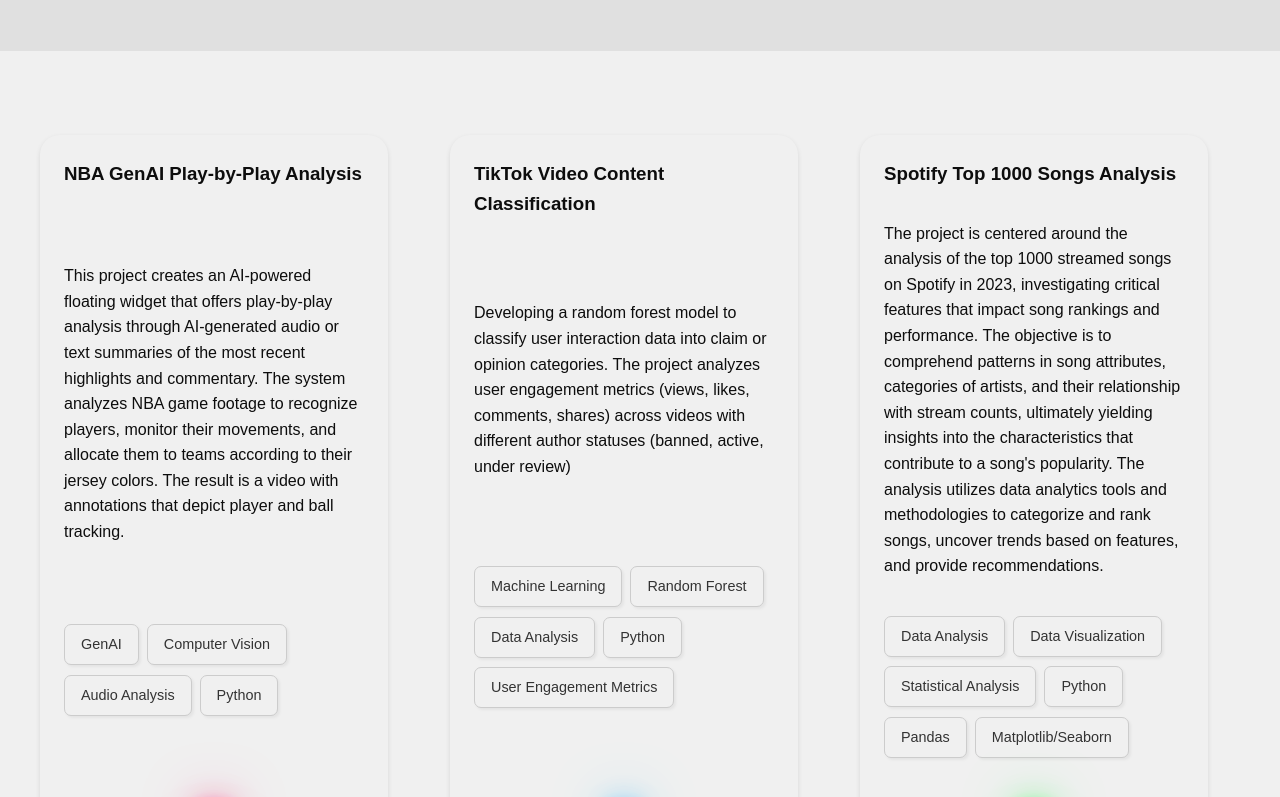
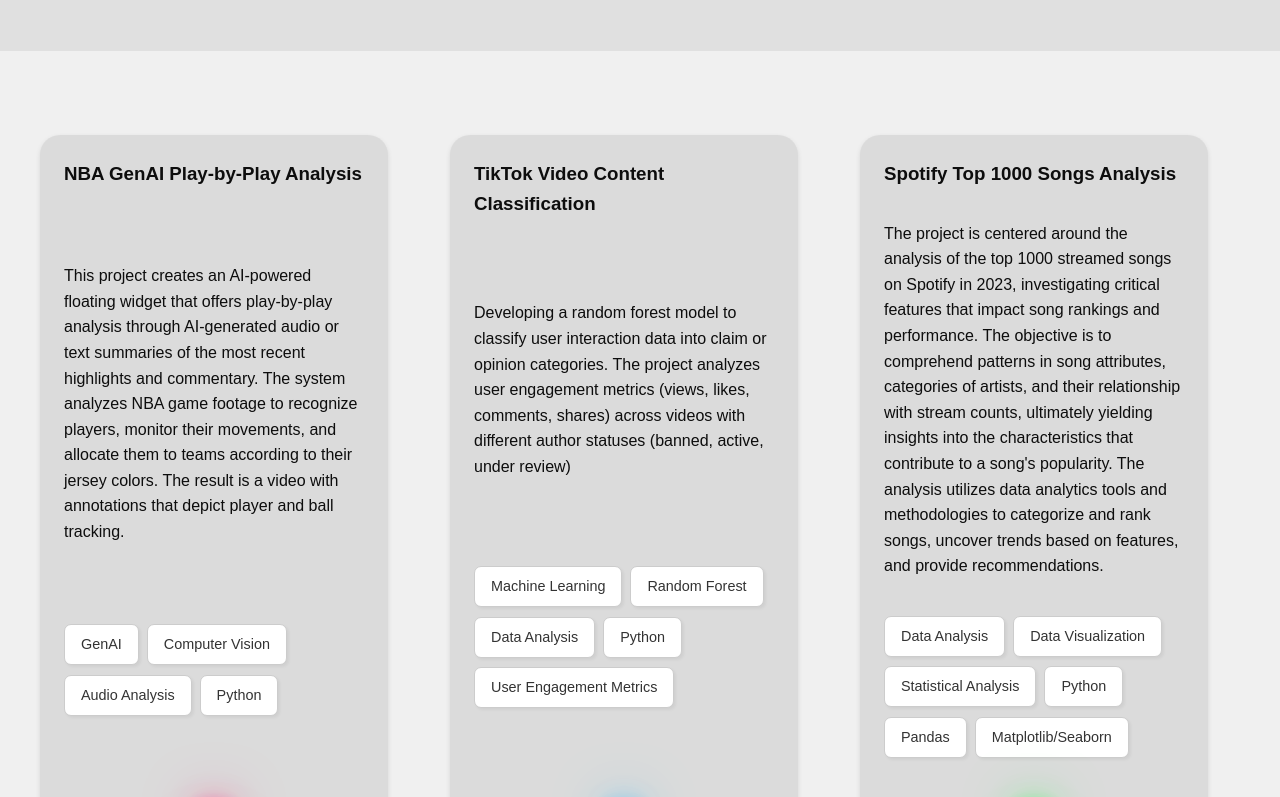
Before and after one commit to low122/portfolio, a plain HTML site: page index.html in a window 1280 px wide. Shown: the part 640-1437 px from the top of the page. Drawn offline with Linux system fonts and the light colour scheme.

Commit message:
Apply the hover effect

```diff
--- a/style.css
+++ b/style.css
@@ -168,7 +168,7 @@ header nav ul li a:hover {
 }
 
 .project-card {
-    background-color: hsl(var(--primary)); /* Use primary color from template variables */
+    background-color: rgba(170, 170, 170, 0.3); /* Use primary color from template variables */
     border-radius: 0.5em; /* Rounded corners */
     color: hsl(0, 0%, 5%); /* White text color */
     padding: 1.5rem; /* Padding inside the card */
@@ -179,6 +179,13 @@ header nav ul li a:hover {
     flex-direction: column; /* Arrange content vertically */
     justify-content: space-between;
     border-radius: 20px;
+
+    transition: transform 0.3s ease;
+}
+
+.project-card:hover {
+    transform: translateY(-5px); /* ADD THIS LINE */
+    /* You might have other hover styles here - keep them */
 }
 
 .project-card h3 {
@@ -206,7 +213,7 @@ header nav ul li a:hover {
 }
 
 .project-skills li {
-    background-color: #f0f0f0; /*  Slightly lighter grey background for skill tags - adjust if needed */
+    background-color: #ffffff; /*  Slightly lighter grey background for skill tags - adjust if needed */
     color: #333; /* Dark grey text for skills */
     padding: 0.5rem 1rem; /*  Slightly more padding to make blocks bigger */
     border-radius: 7px; /*  Slightly more rounded corners for skill tags */
@@ -214,6 +221,12 @@ header nav ul li a:hover {
     font-size: 0.9rem; /* Slightly smaller font size for skills */
     border: 1px solid #ccc; /*  Added a subtle border to define the blocks more clearly */
     box-shadow: 2px 2px 3px rgba(0,0,0,0.05); /*  Subtle shadow to give a "floating" effect */
+
+    transition: transform 0.3s ease;
+}
+
+.project-skills li:hover {
+    transform: translateY(-3px); /* ADD THIS LINE */
 }
 
 /* style.css - Add within "Projects Section Styles" or at the end */
@@ -257,6 +270,7 @@ header nav ul li a:hover {
 
 .project-details-btn:hover a {
     letter-spacing: 3px; /* Increased letter spacing on hover */
+
 }
 
 .project-details-btn a::before {
```
